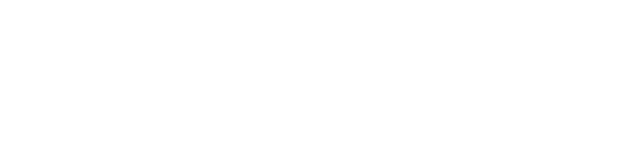
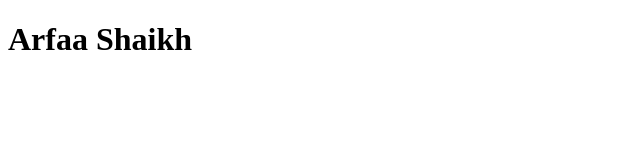
Before and after one commit to thearfask/ExamTest, a plain HTML site: page index.html in a window 1280 px wide. Shown: the whole page, without its empty margins (0-640 px from the left). Drawn offline with Linux system fonts and the light colour scheme.

Commit message:
Modified index.html

```diff
--- a/index.html
+++ b/index.html
@@ -5,5 +5,7 @@
 </head>
 <body>
 
+    <h1>Arfaa Shaikh</h1>
+
 </body>
 </html>
```
